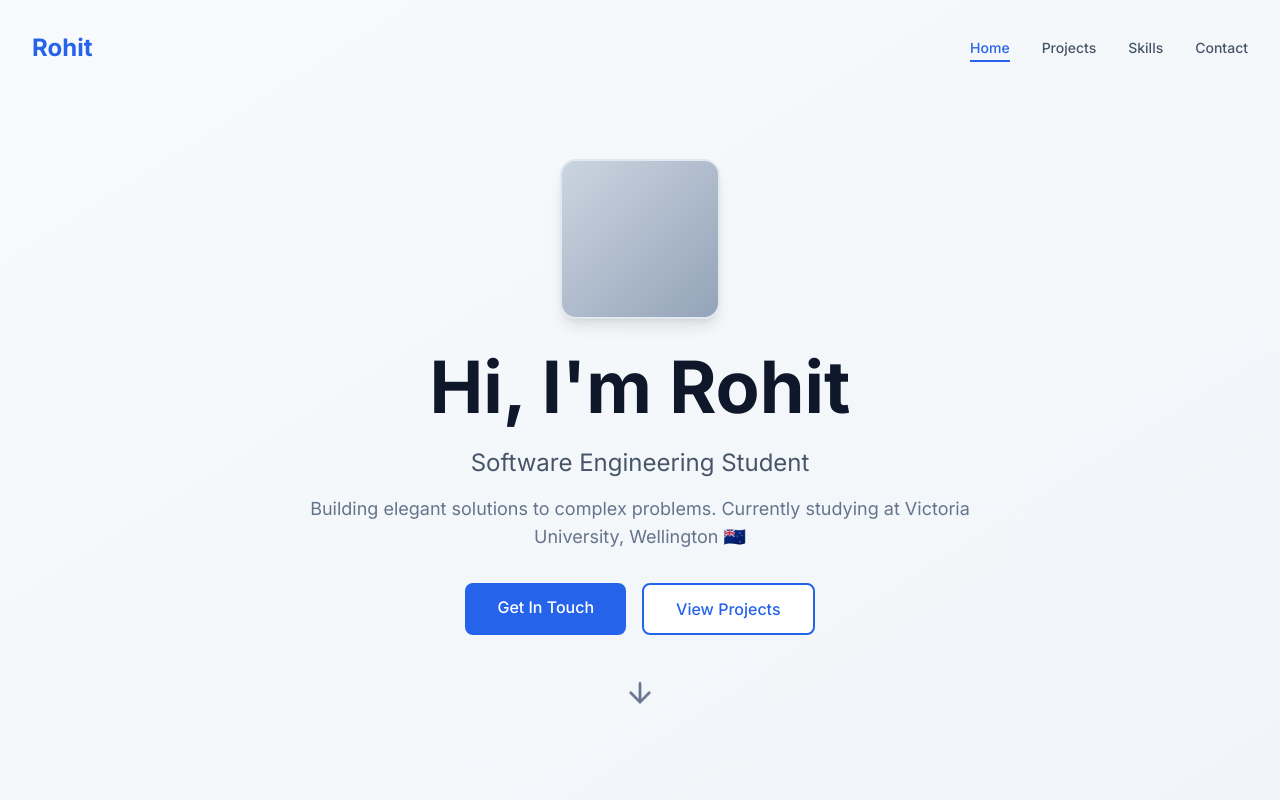
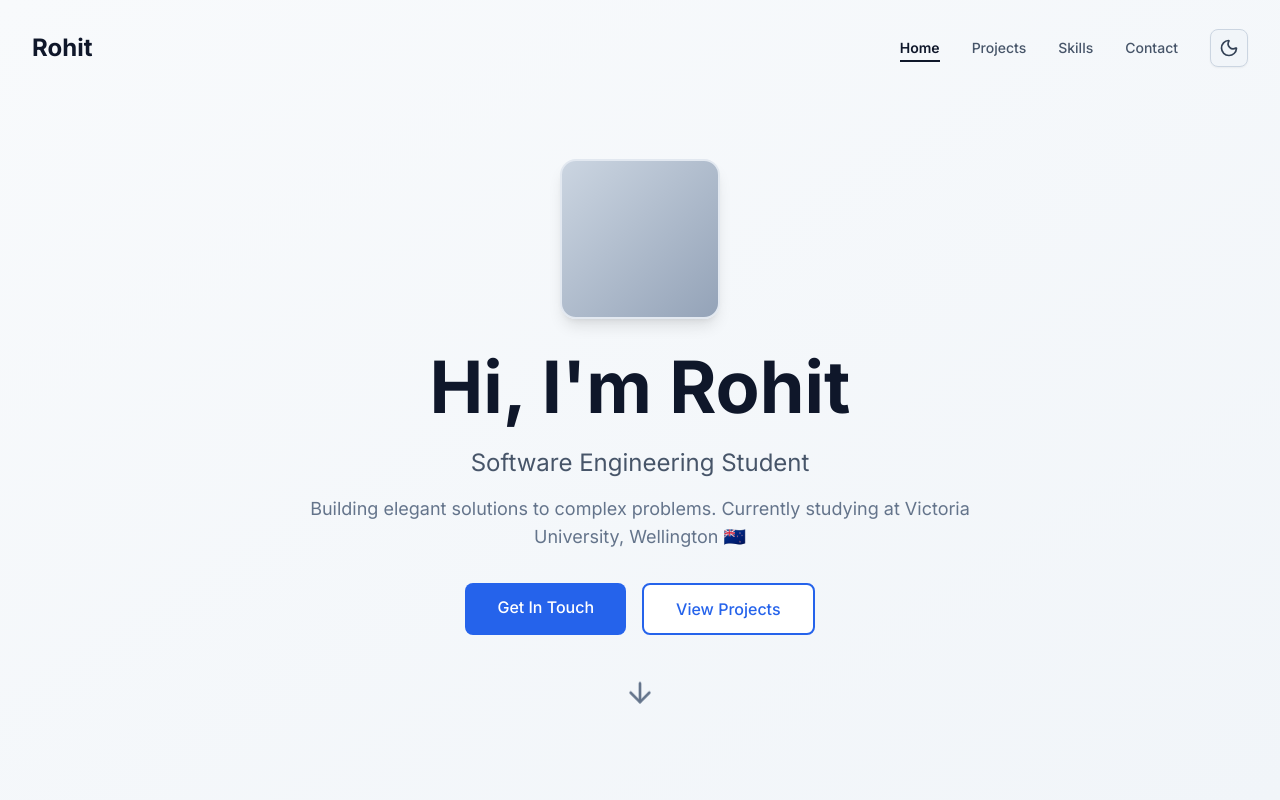
Before and after one commit to rohit-medarametla/portfolio, a Next.js app: page / in a window 1280 px wide. Shown: the top 800 px of the page. Built offline with nearby package versions, Linux system fonts and the light colour scheme.

Commit message:
added option to swtitch between light and dark mode

```diff
--- a/app/globals.css
+++ b/app/globals.css
@@ -24,7 +24,7 @@
   }
 }
 
-/* Clean scrollbar */
+/* Clean scrollbar for both light and dark modes */
 ::-webkit-scrollbar {
   width: 10px;
 }
@@ -36,3 +36,8 @@
 ::-webkit-scrollbar-thumb {
   @apply bg-slate-300 dark:bg-slate-600 rounded-full hover:bg-slate-400 dark:hover:bg-slate-500;
 }
+
+/* Smooth transitions for dark mode */
+* {
+  @apply transition-colors duration-300;
+}
--- a/app/layout.tsx
+++ b/app/layout.tsx
@@ -7,12 +7,12 @@ import Navbar from '@/components/layout/Navbar';
 const inter = Inter({ subsets: ['latin'] });
 
 export const metadata: Metadata = {
-  title: 'Rohit Medarametla - Software Engineering Student',
+  title: 'Rohit - Software Engineering Student',
   description: 'Portfolio website showcasing projects, skills, and experience in software development',
   keywords: ['software engineer', 'web developer', 'portfolio', 'Next.js', 'React'],
-  authors: [{ name: 'Your Rohit Medarametla' }],
+  authors: [{ name: 'Rohit' }],
   openGraph: {
-    title: 'Your Rohit Medarametla - Software Engineering Student',
+    title: 'Rohit - Software Engineering Student',
     description: 'Portfolio website showcasing projects, skills, and experience',
     type: 'website',
   },
@@ -25,7 +25,7 @@ export default function RootLayout({
 }) {
   return (
     <html lang="en" suppressHydrationWarning>
-      <body className={`${inter.className} bg-white dark:bg-slate-900 text-gray-900 dark:text-white transition-colors duration-300`}>
+      <body className={`${inter.className} bg-white dark:bg-slate-900 text-slate-900 dark:text-slate-50 transition-colors duration-300`}>
         <ThemeProvider>
           <Navbar />
           <main>{children}</main>
--- a/components/layout/Navbar.tsx
+++ b/components/layout/Navbar.tsx
@@ -3,7 +3,7 @@
 import { useState, useEffect } from 'react';
 import Link from 'next/link';
 import { usePathname } from 'next/navigation';
-import { Menu, X } from 'lucide-react';
+import { Menu, X, Moon, Sun } from 'lucide-react';
 
 const navItems = [
   { name: 'Home', path: '/' },
@@ -15,7 +15,22 @@ const navItems = [
 export default function Navbar() {
   const [isOpen, setIsOpen] = useState(false);
   const [scrolled, setScrolled] = useState(false);
+  const [theme, setTheme] = useState<'light' | 'dark'>('light');
+  const [mounted, setMounted] = useState(false);
   const pathname = usePathname();
+
+  useEffect(() => {
+    setMounted(true);
+
+    // Get saved theme or system preference
+    const savedTheme = localStorage.getItem('theme') as 'light' | 'dark' | null;
+    if (savedTheme) {
+      setTheme(savedTheme);
+    } else {
+      const prefersDark = window.matchMedia('(prefers-color-scheme: dark)').matches;
+      setTheme(prefersDark ? 'dark' : 'light');
+    }
+  }, []);
 
   useEffect(() => {
     const handleScroll = () => {
@@ -25,12 +40,30 @@ export default function Navbar() {
     return () => window.removeEventListener('scroll', handleScroll);
   }, []);
 
+  const toggleTheme = () => {
+    if (!mounted) return;
+
+    const newTheme = theme === 'light' ? 'dark' : 'light';
+    setTheme(newTheme);
+    localStorage.setItem('theme', newTheme);
+
+    // Apply theme to document
+    const html = document.documentElement;
+    if (newTheme === 'dark') {
+      html.classList.add('dark');
+    } else {
+      html.classList.remove('dark');
+    }
+  };
+
   return (
-    <nav className={`fixed top-0 left-0 right-0 z-50 transition-all duration-300 ${scrolled ? 'py-2 bg-white/90 dark:bg-slate-900/90 backdrop-blur-md shadow-sm' : 'py-4 bg-transparent'}`}>
-      <div className="max-w-7xl mx-auto px-4 sm:px-6 lg:px-8">
+    <nav className={`fixed top-0 left-0 right-0 z-50 transition-all duration-300 ${scrolled ? 'py-2' : 'py-4'}`}>
+      <div className={`absolute inset-0 transition-all duration-300 ${scrolled ? 'bg-white/90 dark:bg-slate-900/90 backdrop-blur-md shadow-sm' : 'bg-transparent'}`} />
+
+      <div className="relative max-w-7xl mx-auto px-4 sm:px-6 lg:px-8">
         <div className="flex justify-between items-center h-16">
           {/* Logo */}
-          <Link href="/" className="text-2xl font-bold text-primary-light dark:text-accent hover:opacity-80 transition-opacity">
+          <Link href="/" className="text-2xl font-bold text-slate-900 dark:text-white hover:opacity-80 transition-opacity">
             Rohit
           </Link>
 
@@ -42,20 +75,51 @@ export default function Navbar() {
                 href={item.path}
                 className={`text-sm font-medium transition-all duration-300 relative ${
                   pathname === item.path
-                    ? 'text-primary-light dark:text-accent'
-                    : 'text-slate-600 dark:text-slate-300 hover:text-slate-900 dark:hover:text-slate-100'
+                    ? 'text-slate-900 dark:text-white font-semibold'
+                    : 'text-slate-600 dark:text-slate-300 hover:text-slate-900 dark:hover:text-white'
                 }`}
               >
                 {item.name}
                 {pathname === item.path && (
-                  <span className="absolute -bottom-1 left-0 w-full h-0.5 bg-primary-light dark:bg-accent" />
+                  <span className="absolute -bottom-1 left-0 w-full h-0.5 bg-slate-900 dark:bg-white" />
                 )}
               </Link>
             ))}
+
+            {/* Theme Toggle */}
+            {mounted && (
+              <button
+                onClick={toggleTheme}
+                className="relative inline-flex items-center justify-center p-2 rounded-lg bg-slate-100 dark:bg-slate-800 border border-slate-300 dark:border-slate-600 hover:bg-slate-200 dark:hover:bg-slate-700 transition-all duration-300 shadow-sm hover:shadow-md"
+                aria-label="Toggle theme"
+                title={`Switch to ${theme === 'light' ? 'dark' : 'light'} mode`}
+              >
+                {theme === 'light' ? (
+                  <Moon className="w-5 h-5 text-slate-700" />
+                ) : (
+                  <Sun className="w-5 h-5 text-yellow-500" />
+                )}
+              </button>
+            )}
           </div>
 
           {/* Mobile Menu Button */}
-          <div className="md:hidden">
+          <div className="md:hidden flex items-center space-x-4">
+            {/* Mobile Theme Toggle */}
+            {mounted && (
+              <button
+                onClick={toggleTheme}
+                className="relative inline-flex items-center justify-center p-2 rounded-lg bg-slate-100 dark:bg-slate-800 border border-slate-300 dark:border-slate-600 hover:bg-slate-200 dark:hover:bg-slate-700 transition-all duration-300 shadow-sm"
+                aria-label="Toggle theme"
+              >
+                {theme === 'light' ? (
+                  <Moon className="w-5 h-5 text-slate-700" />
+                ) : (
+                  <Sun className="w-5 h-5 text-yellow-500" />
+                )}
+              </button>
+            )}
+
             <button onClick={() => setIsOpen(!isOpen)} className="p-2 text-slate-600 dark:text-slate-300 hover:bg-slate-100 dark:hover:bg-slate-800 rounded-lg transition-colors" aria-label="Toggle menu">
               {isOpen ? <X className="w-6 h-6" /> : <Menu className="w-6 h-6" />}
             </button>
@@ -71,7 +135,7 @@ export default function Navbar() {
               key={item.path}
               href={item.path}
               onClick={() => setIsOpen(false)}
-              className={`block px-4 py-2 rounded-lg text-sm font-medium transition-colors ${pathname === item.path ? 'bg-primary-light/10 text-primary-light dark:text-accent' : 'text-slate-600 dark:text-slate-300 hover:bg-slate-100 dark:hover:bg-slate-800'}`}
+              className={`block px-4 py-2 rounded-lg text-sm font-medium transition-colors ${pathname === item.path ? 'bg-slate-900 text-white dark:bg-white dark:text-slate-900' : 'text-slate-600 dark:text-slate-300 hover:bg-slate-100 dark:hover:bg-slate-800'}`}
             >
               {item.name}
             </Link>
--- a/components/ui/ThemeToggle.tsx
+++ b/components/ui/ThemeToggle.tsx
@@ -9,11 +9,12 @@ export default function ThemeToggle() {
   return (
     <button
       onClick={toggleTheme}
-      className="relative p-2 rounded-lg bg-gray-100 dark:bg-slate-800 border border-gray-200 dark:border-gray-700 hover:scale-110 transition-all duration-300 shadow-md hover:shadow-lg"
+      className="relative inline-flex items-center justify-center p-2 rounded-lg bg-slate-100 dark:bg-slate-800 border border-slate-300 dark:border-slate-600 hover:bg-slate-200 dark:hover:bg-slate-700 transition-all duration-300 shadow-sm hover:shadow-md"
       aria-label="Toggle theme"
+      title={`Switch to ${theme === 'light' ? 'dark' : 'light'} mode`}
     >
       {theme === 'light' ? (
-        <Moon className="w-5 h-5 text-gray-800 dark:text-gray-200" />
+        <Moon className="w-5 h-5 text-slate-700" />
       ) : (
         <Sun className="w-5 h-5 text-yellow-500" />
       )}
--- a/lib/ThemeContext.tsx
+++ b/lib/ThemeContext.tsx
@@ -17,25 +17,36 @@ export function ThemeProvider({ children }: { children: React.ReactNode }) {
 
   useEffect(() => {
     setMounted(true);
-    // Check localStorage for saved theme
-    const savedTheme = localStorage.getItem('theme') as Theme;
+
+    // Check localStorage first
+    const savedTheme = localStorage.getItem('theme') as Theme | null;
+
     if (savedTheme) {
       setTheme(savedTheme);
-      document.documentElement.classList.toggle('dark', savedTheme === 'dark');
+      applyTheme(savedTheme);
     } else {
       // Check system preference
       const prefersDark = window.matchMedia('(prefers-color-scheme: dark)').matches;
       const systemTheme = prefersDark ? 'dark' : 'light';
       setTheme(systemTheme);
-      document.documentElement.classList.toggle('dark', prefersDark);
+      applyTheme(systemTheme);
     }
   }, []);
+
+  const applyTheme = (newTheme: Theme) => {
+    const html = document.documentElement;
+    if (newTheme === 'dark') {
+      html.classList.add('dark');
+    } else {
+      html.classList.remove('dark');
+    }
+  };
 
   const toggleTheme = () => {
     const newTheme = theme === 'light' ? 'dark' : 'light';
     setTheme(newTheme);
     localStorage.setItem('theme', newTheme);
-    document.documentElement.classList.toggle('dark');
+    applyTheme(newTheme);
   };
 
   if (!mounted) {
```
